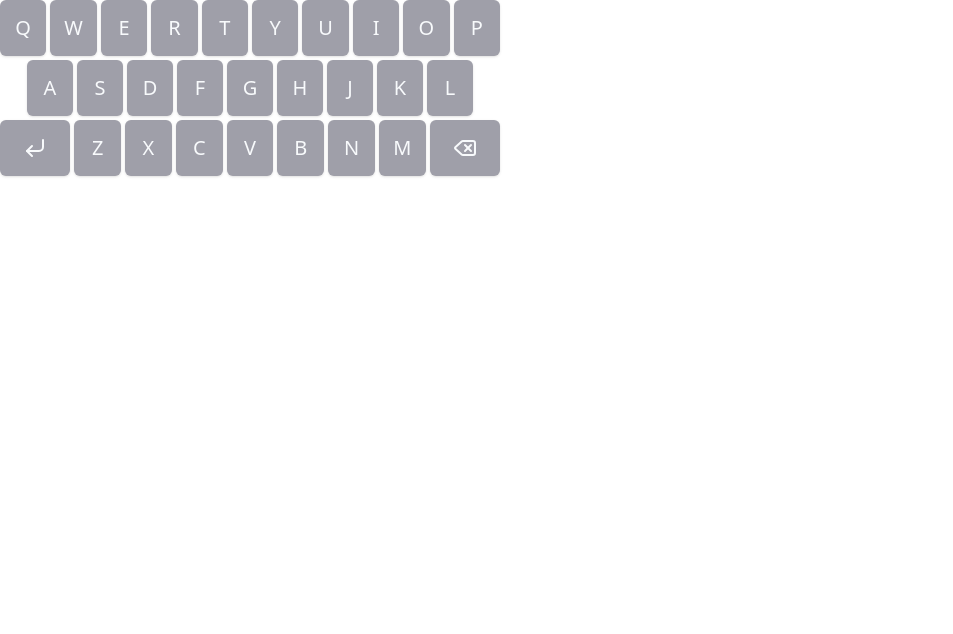
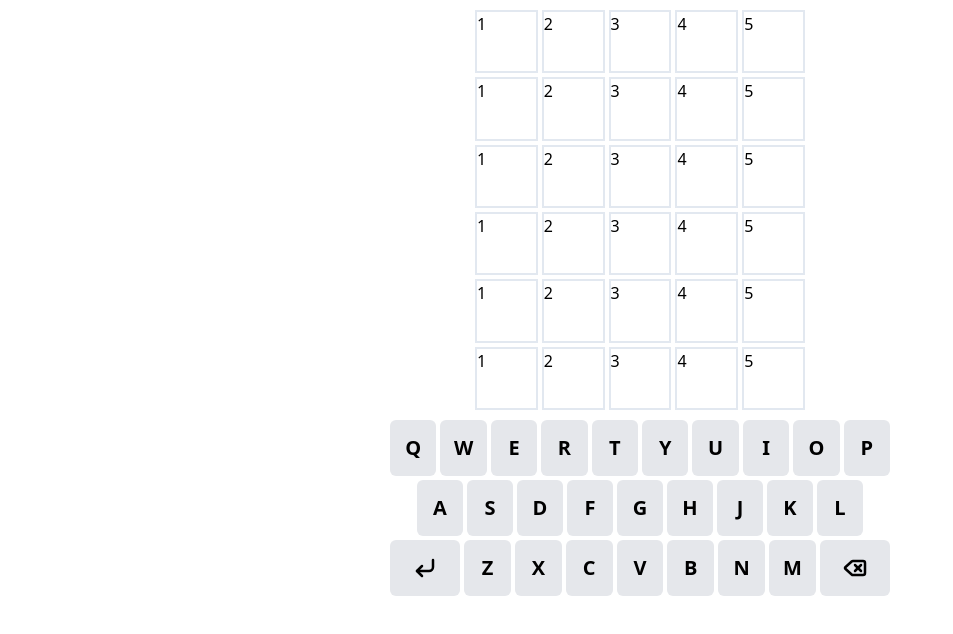
Before and after one commit to kaipokent/wordle_strike, a Vue app: page / in a window 1280 px wide. Shown: the top 634 px of the page, without its empty margins (0-953 px from the left). Built offline with nearby package versions, Linux system fonts and the light colour scheme.

Commit message:
Set up game board.

```diff
--- a/src/App.vue
+++ b/src/App.vue
@@ -1,5 +1,11 @@
 <template>
   <main>
-    <GameBoard />
+    <div class="game-container mx-auto">
+      <div class="flex flex-col justify-center">
+        <GameBoard />
+        <GameKeyboard />
+      </div>
+    </div>
   </main>
 </template>
+<script setup lang="ts"></script>
--- a/src/assets/game.css
+++ b/src/assets/game.css
@@ -2,6 +2,11 @@
     --game-max-width: 500px;
 }
 
-.game-board {
+.game-container {
     max-width: var(--game-max-width);
 }
+
+.game-board {
+    width: 350px;
+    height: 420px;
+}
--- a/src/components/Game/GameBoard.vue
+++ b/src/components/Game/GameBoard.vue
@@ -1,5 +1,16 @@
+<script setup lang="ts">
+const MAX_TILES = 5
+const MAX_GUESSES = 6
+</script>
+
 <template>
-  <div class="game-board">
-    <GameKeyboard />
+  <div class="game-board self-center flex flex-col gap-1 p-2.5">
+    <div
+      v-for="rowNum in MAX_GUESSES"
+      :key="`row ${rowNum}`"
+      class="flex flex-1 gap-1 justify-between"
+    >
+      <GameTile v-for="tileNum in MAX_TILES" :key="tileNum">{{ tileNum }}</GameTile>
+    </div>
   </div>
 </template>
--- a/src/components/Game/GameKeyboard.vue
+++ b/src/components/Game/GameKeyboard.vue
@@ -17,8 +17,18 @@ const rows: string[] = ['q w e r t y u i o p', 'a s d f g h j k l', 'enter z x c
         ]"
         variant="keyboard-default"
       >
-        <CornerDownLeft v-if="letter === 'enter'" aria-label="enter" class="w-6! h-6!" />
-        <Delete v-else-if="letter === 'delete'" aria-label="delete" class="w-6! h-6!" />
+        <CornerDownLeft
+          v-if="letter === 'enter'"
+          aria-label="enter"
+          class="w-6! h-6!"
+          :stroke-width="2.5"
+        />
+        <Delete
+          v-else-if="letter === 'delete'"
+          aria-label="delete"
+          class="w-6! h-6!"
+          :stroke-width="2.5"
+        />
         <template v-else>{{ letter.toUpperCase() }}</template>
       </Button>
       <div class="spacer invisible" v-if="i === 1"></div>
--- a/src/components/Game/GameTile.vue
+++ b/src/components/Game/GameTile.vue
@@ -1,7 +1,5 @@
 <script setup lang="ts"></script>
 
 <template>
-  <div></div>
+  <div class="game-tile flex-1 border-2"><slot></slot></div>
 </template>
-
-<style scoped></style>
--- a/src/components/ui/button/index.ts
+++ b/src/components/ui/button/index.ts
@@ -14,7 +14,7 @@ export const buttonVariants = cva(
         secondary: 'bg-secondary text-secondary-foreground shadow-sm hover:bg-secondary/80',
         ghost: 'hover:bg-accent hover:text-accent-foreground',
         link: 'text-primary underline-offset-4 hover:underline',
-        'keyboard-default': 'bg-zinc-400 text-primary-foreground shadow hover:bg-zinc-500',
+        'keyboard-default': 'bg-gray-200 text-black font-bold',
       },
       size: {
         default: 'h-9 px-4 py-2',
```
